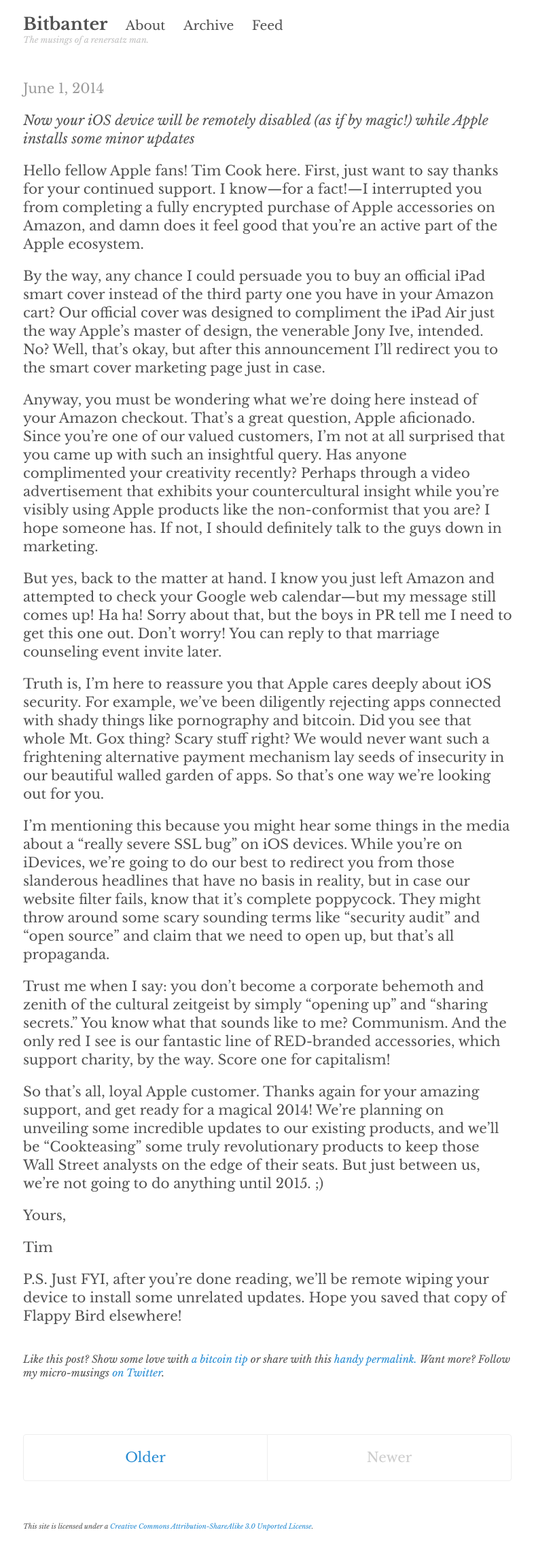
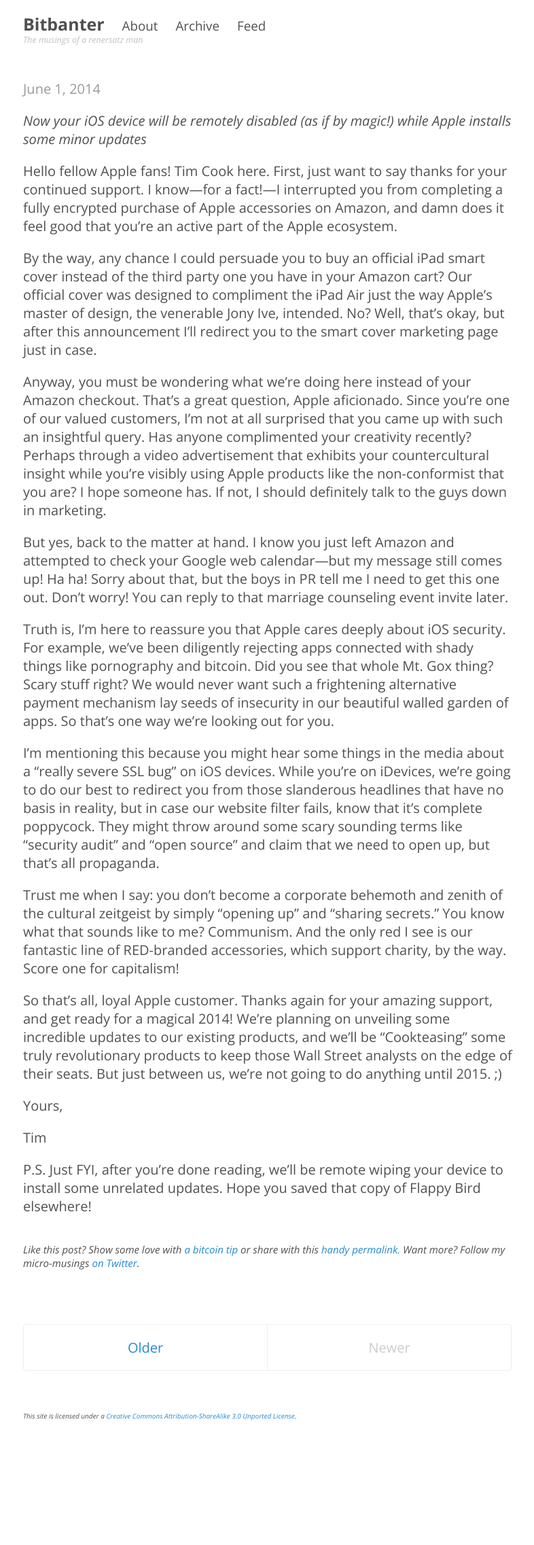
Before and after one commit to acityinohio/bitbanter-archive, a Jekyll site: the page built from index.html, in a window 1280 px wide. Shown: the whole page at 68% size, without its empty margins (246-1032 px from the left). Built offline with Jekyll 4.4.1, drawn with Linux system fonts in a browser that asks for light colours; Markdown is read by kramdown in place of the engine named in the settings; the list of posts is cut into pages by our own code; after the commit the page ends 2111 px from its top, so only the background shows below that.

Commit message:
change font and tweak css

```diff
--- a/_config.yml
+++ b/_config.yml
@@ -11,8 +11,8 @@ redcarpet:
 
 # Setup
 title:            Bitbanter
-tagline:          The musings of a renersatz man.
-description:      The musings of a renersatz man.
+tagline:          The musings of a renersatz man
+description:      The musings of a renersatz man
 url:              "http://bitbanter.com"
 
 author:
--- a/_includes/head.html
+++ b/_includes/head.html
@@ -16,7 +16,6 @@
   <!-- CSS -->
   <link rel="stylesheet" href="/public/css/poole.css">
   <link rel="stylesheet" href="/public/css/syntax.css">
-	<link href='http://fonts.googleapis.com/css?family=Libre+Baskerville:400,700,400italic' rel='stylesheet' type='text/css'>
 
   <!-- Icons -->
 	<link rel="apple-touch-icon-precomposed" sizes="144x144" href="/public/apple-touch-icon-144-precomposed.png">
--- a/_layouts/default.html
+++ b/_layouts/default.html
@@ -14,7 +14,7 @@
 					{% for page in site.pages_list %}
 						&nbsp;&nbsp;&nbsp;<small><a href="{{ page[1]  }}">{{ page[0] }}</a></small>
 					{% endfor %}
-					<p>{{ site.tagline }}</small>
+					<p>{{ site.tagline }}</p>
         </h3>
       </div>
 
--- a/public/css/poole.css
+++ b/public/css/poole.css
@@ -28,6 +28,8 @@
  * Themes
  */
 
+/* import some web fonts */
+@import url("http://fonts.googleapis.com/css?family=Open+Sans:400italic,400,700");
 
 /*
  * Body resets
@@ -41,7 +43,6 @@
           box-sizing: border-box;
 }
 
-
 html,
 body {
   margin: 0;
@@ -53,7 +54,7 @@ body {
 }
 
 html {
-  font-family: 'Libre Baskerville', serif;
+  font-family: 'Open Sans', sans-serif;
   font-size: 16px;
   line-height: 1.35;
 }
```
